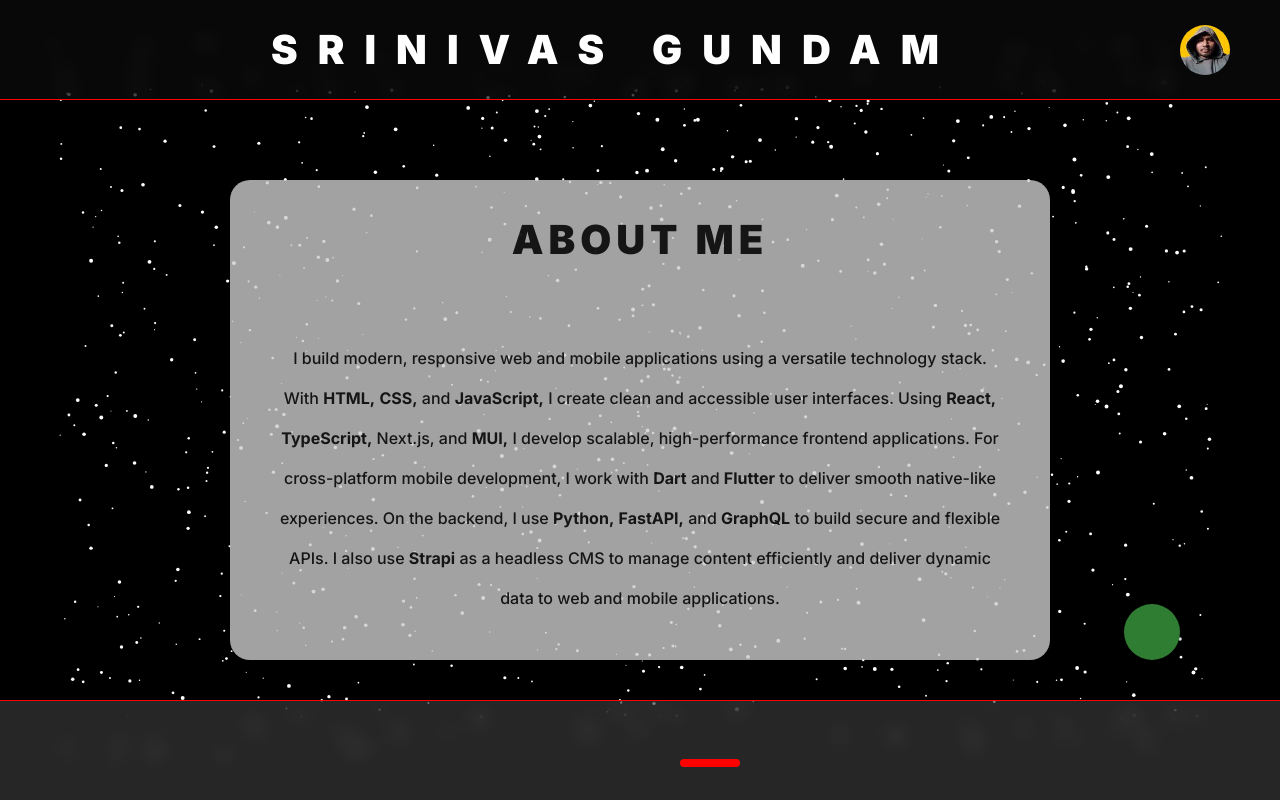
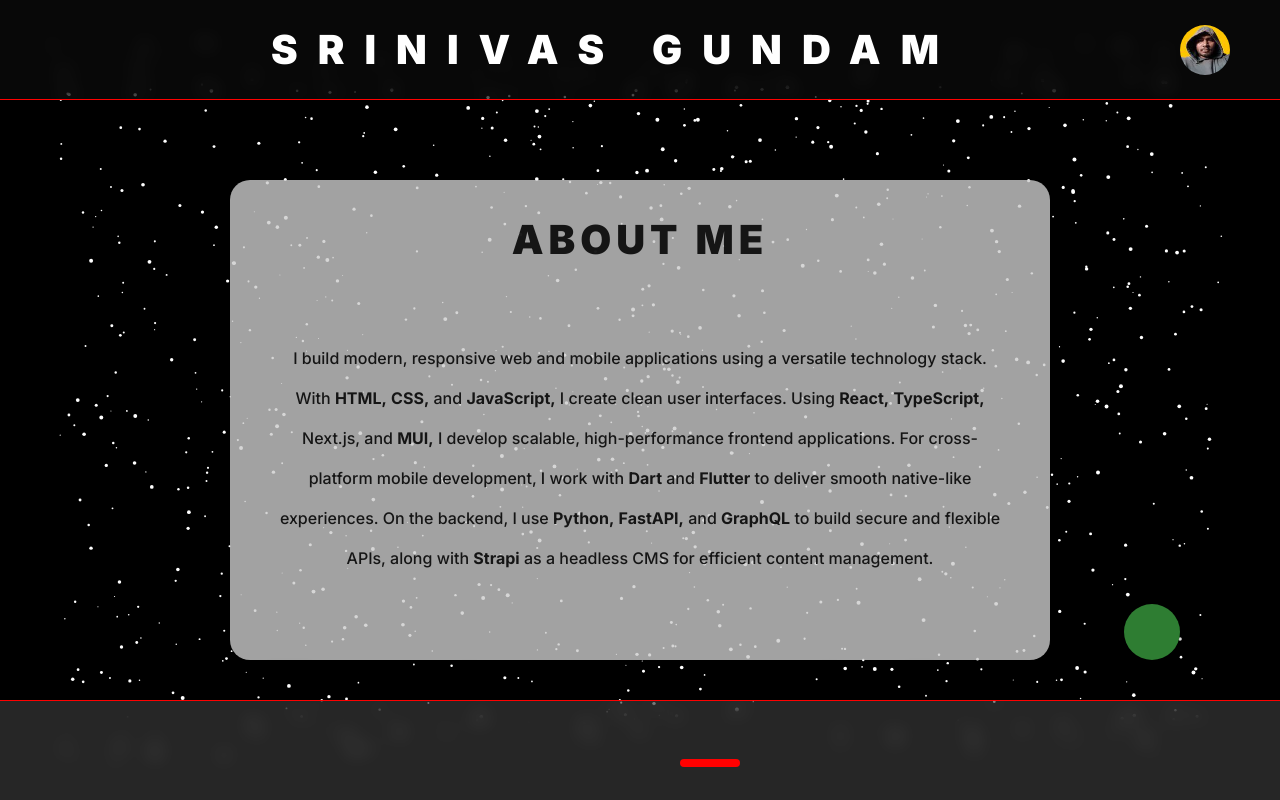
Before and after one commit to thesrinivasgundam/nextjs-srinivasgundam, a Next.js app: page /about in a window 1280 px wide. Built offline with nearby package versions, Linux system fonts and the light colour scheme; grey boxes are pictures that could not be loaded; some icons are missing.

Commit message:
small bug

```diff
--- a/src/components/RollingAboutMe.tsx
+++ b/src/components/RollingAboutMe.tsx
@@ -50,7 +50,7 @@
         </Typography>
         <Typography
   sx={{
-    marginTop: { xs: '15px', sm: '15px', md: '7px', lg: '20px' },
+    marginTop: { xs: '14px', sm: '15px', md: '7px', lg: '20px' },
     fontSize: { xs: 9, sm: 10, md: 16, lg: 16 },
     textAlign: 'center',
     fontWeight: 500,
@@ -60,12 +60,11 @@
 >
   {(() => {
     const text = `
-I build modern, responsive web and mobile applications using a versatile technology stack.
-With HTML, CSS, and JavaScript, I create clean and accessible user interfaces.
-Using React, TypeScript, Next.js, and MUI, I develop scalable, high-performance frontend applications.
-For cross-platform mobile development, I work with Dart and Flutter to deliver smooth native-like experiences.
-On the backend, I use Python, FastAPI, and GraphQL to build secure and flexible APIs.
-I also use Strapi as a headless CMS to manage content efficiently and deliver dynamic data to web and mobile applications.
+I build modern, responsive web and mobile applications using a versatile technology stack. With HTML, CSS, and JavaScript,
+ I create clean user interfaces. Using React, TypeScript, Next.js, and MUI, I develop scalable, high-performance
+  frontend applications. For cross-platform mobile development, I work with Dart and Flutter to deliver smooth native-like experiences.
+   On the backend, I use Python, FastAPI, and GraphQL to build secure and flexible APIs, along with Strapi
+    as a headless CMS for efficient content management.
 
     `;
 
@@ -130,12 +129,13 @@
               alt="carousel"
               sx={{
                 width: { xs: 70, sm: 70, md: 90, lg: 90 },
-                height: 90,
+                height: {xs: 70 , sm : 70 ,md: 70, lg: 80},
                 p: 3,
                 objectFit: 'contain',
                 flexShrink: 0,
                 pointerEvents: 'none',
                 filter: 'drop-shadow(0px 4px 6px rgba(0,0,0,0.2))',
+
               }}
             />
           ))}
```
